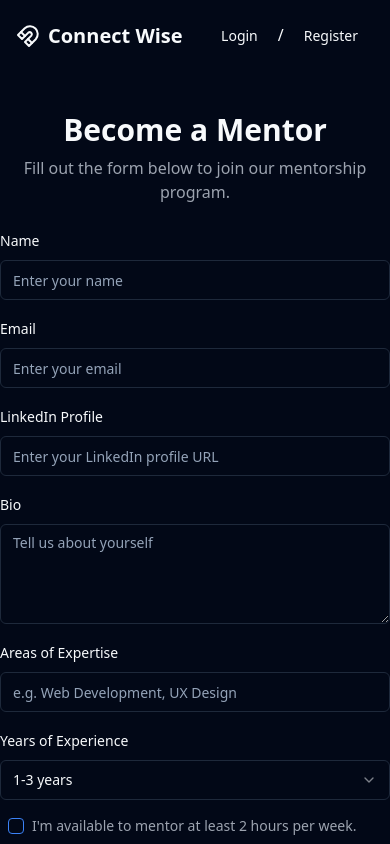
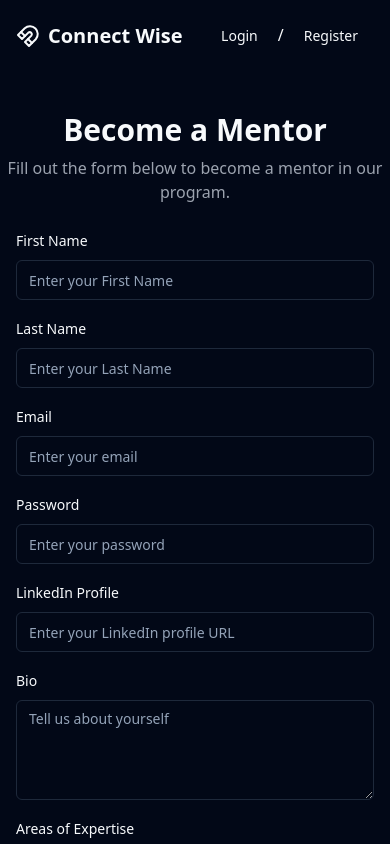
Before and after one commit to aliraza5490/connect-wise-frontend, a React (Vite) app: page /become-mentor in a window 390 px wide. Shown: the top 844 px of the page. Built offline with nearby package versions, Linux system fonts and the light colour scheme.

Commit message:
fix auth form mobile layout

```diff
--- a/package.json
+++ b/package.json
@@ -16,6 +16,7 @@
     "@radix-ui/react-label": "^2.1.0",
     "@radix-ui/react-select": "^2.1.1",
     "@radix-ui/react-slot": "^1.1.0",
+    "@tabler/icons-react": "^3.11.0",
     "axios": "^1.7.2",
     "class-variance-authority": "^0.7.0",
     "clsx": "^2.1.1",
--- a/src/pages/auth/Login.jsx
+++ b/src/pages/auth/Login.jsx
@@ -59,7 +59,7 @@ export default function Login() {
           Don&apos;t have an account? Sign up
         </a>
       </div>
-      <div>
+      <div className="px-4 md:px-0">
         <div>
           <form onSubmit={handleSubmit(onValid)} className="space-y-4">
             <div className="space-y-2">
--- a/src/pages/auth/Register.jsx
+++ b/src/pages/auth/Register.jsx
@@ -59,7 +59,7 @@ export default function Register() {
           Already have an account? Sign in
         </a>
       </div>
-      <div>
+      <div className="px-4 md:px-0">
         <div>
           <form onSubmit={handleSubmit(onValid)} className="space-y-4">
             <div className="space-y-2">
--- a/src/pages/auth/mentor/BecomeMentor.jsx
+++ b/src/pages/auth/mentor/BecomeMentor.jsx
@@ -10,39 +10,139 @@ import {
   SelectValue,
 } from '@/components/ui/select';
 import { Textarea } from '@/components/ui/textarea';
+import { zodResolver } from '@hookform/resolvers/zod';
+import { useState } from 'react';
+import { Controller, useForm } from 'react-hook-form';
+import { toast } from 'react-toastify';
+import { z } from 'zod';
 
 export default function BecomeMentor() {
+  const [isLoading, setIsLoading] = useState(false);
+
+  const {
+    register,
+    formState: { errors },
+    control,
+    handleSubmit,
+  } = useForm({
+    resolver: zodResolver(
+      z.object({
+        firstName: z.string().min(2).max(80),
+        lastName: z.string().min(2).max(80),
+        email: z.string().email(),
+        password: z.string().min(6),
+        linkedInProfile: z.string().optional().default(''),
+        bio: z.string().optional().default(''),
+        expertise: z.string().min(2).max(80),
+        experience: z.string().min(2).max(80),
+      }),
+    ),
+  });
+
+  const onValid = async (data) => {
+    if (isLoading) return;
+    setIsLoading(true);
+    try {
+      console.log(data);
+    } catch (error) {
+      console.error(error);
+      toast.error(
+        error?.response?.data?.message ||
+          'An error occurred. Please try again.',
+      );
+    } finally {
+      setIsLoading(false);
+    }
+  };
+
+  console.log(errors);
+
   return (
     <div className="mx-auto max-w-md space-y-6">
       <div className="space-y-2 text-center">
         <h1 className="text-3xl font-bold">Become a Mentor</h1>
         <p className="text-gray-500 dark:text-gray-400">
-          Fill out the form below to join our mentorship program.
+          Fill out the form below to become a mentor in our program.
         </p>
       </div>
+      <div className="px-4 md:px-0">
         <div>
-        <div>
-          <form className="space-y-4">
+          <form onSubmit={handleSubmit(onValid)} className="space-y-4">
             <div className="space-y-2">
-              <Label htmlFor="name">Name</Label>
-              <Input id="name" placeholder="Enter your name" required />
+              <Label htmlFor="firstName">First Name</Label>
+              <Input
+                id="firstName"
+                name="firstName"
+                placeholder="Enter your First Name"
+                required
+                {...register('firstName', {
+                  required: 'First Name is required',
+                })}
+              />
+              {errors?.firstName && (
+                <p className="text-red-500 dark:text-red-400">
+                  {errors?.firstName.message}
+                </p>
+              )}
+            </div>
+            <div className="space-y-2">
+              <Label htmlFor="lastName">Last Name</Label>
+              <Input
+                id="lastName"
+                name="lastName"
+                placeholder="Enter your Last Name"
+                required
+                {...register('lastName', { required: 'Last Name is required' })}
+              />
+              {errors?.lastName && (
+                <p className="text-red-500 dark:text-red-400">
+                  {errors?.lastName.message}
+                </p>
+              )}
             </div>
             <div className="space-y-2">
               <Label htmlFor="email">Email</Label>
               <Input
                 id="email"
+                type="email"
                 placeholder="Enter your email"
                 required
-                type="email"
+                {...register('email', { required: 'Email is required' })}
               />
+              {errors?.email && (
+                <p className="text-red-500 dark:text-red-400">
+                  {errors?.email.message}
+                </p>
+              )}
             </div>
             <div className="space-y-2">
-              <Label htmlFor="linkedin">LinkedIn Profile</Label>
+              <Label htmlFor="password">Password</Label>
               <Input
-                id="linkedin"
+                id="password"
+                type="password"
+                name="password"
+                placeholder="Enter your password"
+                required
+                {...register('password', { required: 'Password is required' })}
+              />
+              {errors?.password && (
+                <p className="text-red-500 dark:text-red-400">
+                  {errors?.password.message}
+                </p>
+              )}
+            </div>
+            <div className="space-y-2">
+              <Label htmlFor="linkedInProfile">LinkedIn Profile</Label>
+              <Input
+                id="linkedInProfile"
                 placeholder="Enter your LinkedIn profile URL"
-                required
+                {...register('linkedInProfile')}
               />
+              {errors?.linkedInProfile && (
+                <p className="text-red-500 dark:text-red-400">
+                  {errors?.linkedInProfile.message}
+                </p>
+              )}
             </div>
             <div className="space-y-2">
               <Label htmlFor="bio">Bio</Label>
@@ -50,8 +150,13 @@ export default function BecomeMentor() {
                 className="min-h-[100px]"
                 id="bio"
                 placeholder="Tell us about yourself"
-                required
+                {...register('bio')}
               />
+              {errors?.bio && (
+                <p className="text-red-500 dark:text-red-400">
+                  {errors?.bio.message}
+                </p>
+              )}
             </div>
             <div className="space-y-2">
               <Label htmlFor="expertise">Areas of Expertise</Label>
@@ -59,21 +164,49 @@ export default function BecomeMentor() {
                 id="expertise"
                 placeholder="e.g. Web Development, UX Design"
                 required
+                {...register('expertise', {
+                  required: 'Expertise is required',
+                })}
               />
+              {errors?.expertise && (
+                <p className="text-red-500 dark:text-red-400">
+                  {errors?.expertise.message}
+                </p>
+              )}
             </div>
             <div className="space-y-2">
               <Label htmlFor="experience">Years of Experience</Label>
-              <Select defaultValue="1-3" id="experience">
+              <Controller
+                control={control}
+                id="experience"
+                name="experience"
+                render={({ field }) => {
+                  return (
+                    <Select
+                      defaultValue="beginner"
+                      required
+                      onValueChange={field.onChange}
+                      {...field}
+                    >
                       <SelectTrigger>
                         <SelectValue placeholder="Select" />
                       </SelectTrigger>
                       <SelectContent>
-                  <SelectItem value="1-3">1-3 years</SelectItem>
-                  <SelectItem value="4-6">4-6 years</SelectItem>
-                  <SelectItem value="7-10">7-10 years</SelectItem>
-                  <SelectItem value="10+">10+ years</SelectItem>
+                        <SelectItem value="beginner">1-3 years</SelectItem>
+                        <SelectItem value="intermediate">4-6 years</SelectItem>
+                        <SelectItem value="expert">7-10 years</SelectItem>
+                        <SelectItem value="pro">10+ years</SelectItem>
                       </SelectContent>
                     </Select>
+                  );
+                }}
+              ></Controller>
+
+              {errors?.experience && (
+                <p className="text-red-500 dark:text-red-400">
+                  {errors?.experience.message}
+                </p>
+              )}
             </div>
             <div className="flex items-center">
               <Checkbox id="availability" className="mx-2" />
```
Lines whose indentation alone changed are shown as unchanged.
